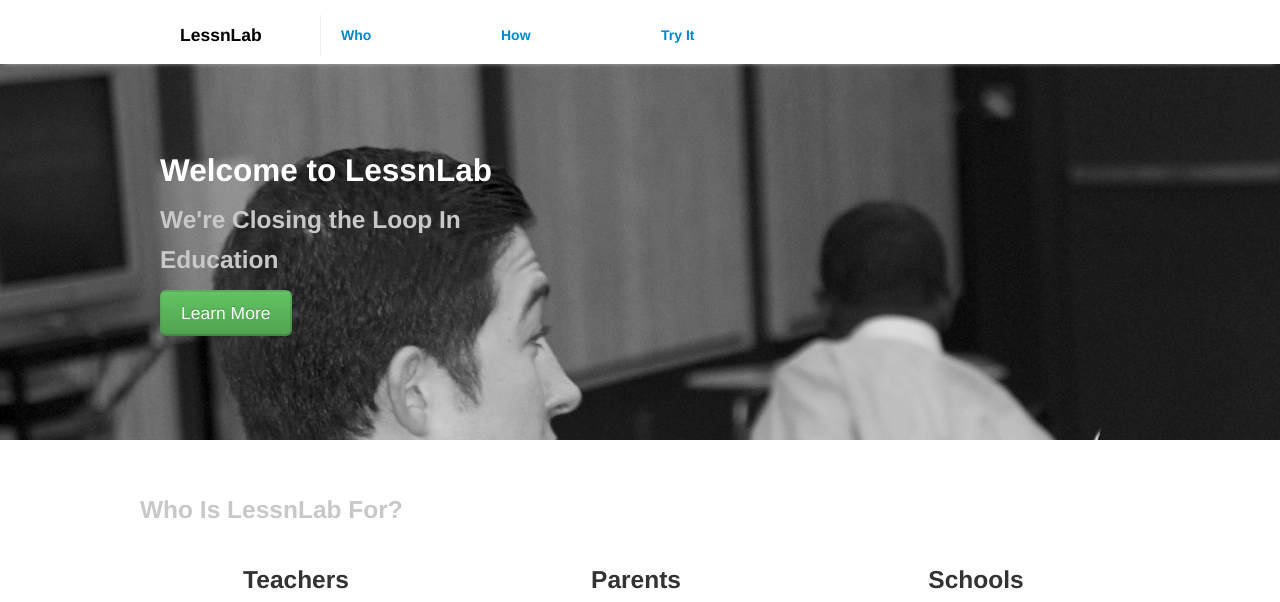
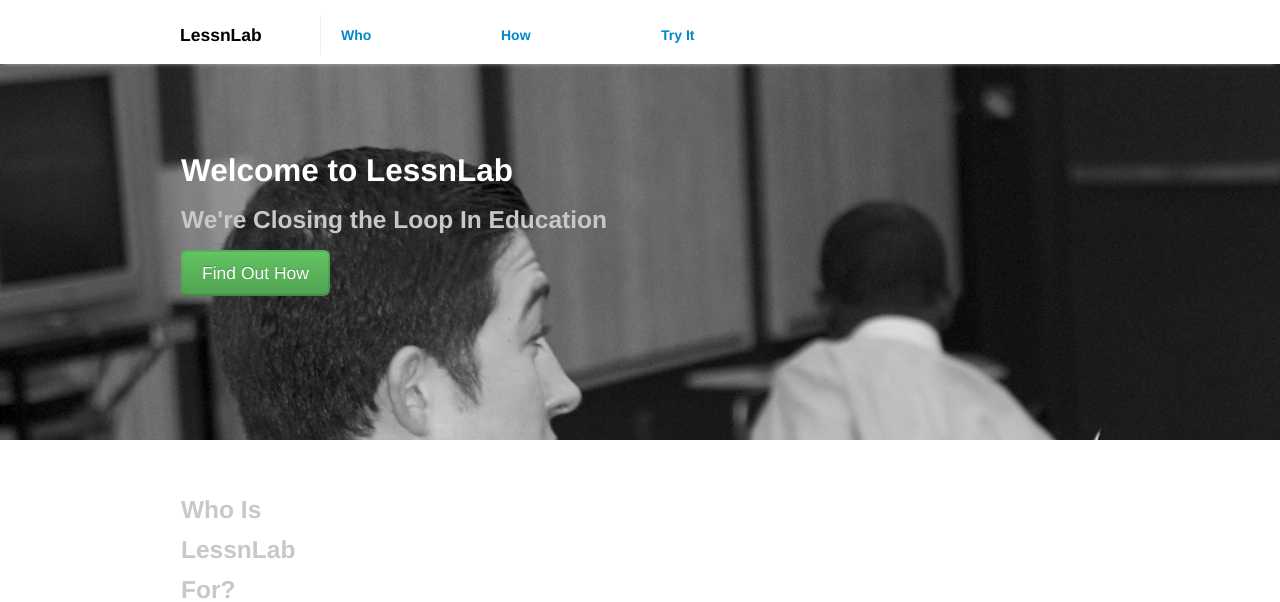
Before and after one commit to arn0601/lessnlab, a Django app: template templates/landing.html in a window 1280 px wide. Shown: the top 602 px of the page. Run offline with Django 3.2, Linux system fonts and the light colour scheme; the template is opened without the code that fills it, so the values that code supplies are empty; some libraries are stand-ins or nearby versions; grey boxes are pictures that could not be loaded.

Commit message:
updated landing page

```diff
--- a/static/landingstyles.css
+++ b/static/landingstyles.css
@@ -21,13 +21,14 @@ body {
 
 .centercontent {
 
-	padding-left: 12%;
+	padding-left: 14%;
 
 }
 
 #fixed_header {
 
 		height: 300px;
+		padding-left: 21px;
 		text-align: left;
 		color: white;
 		width: 100%;
@@ -102,6 +103,7 @@ body {
 .secondheader {
 
 			text-align: left;
+			padding-left: 41px;
 
 }
 
--- a/templates/landing.html
+++ b/templates/landing.html
@@ -46,17 +46,17 @@
   </div>
   <div class="container" id="body">
     <div class="row" id="fixed_header">
-  		<div class="span5 offset2">
+  		<div class="span6 offset2">
   				<h2>Welcome to LessnLab </h2>
   				<h3 id="subheader">We're Closing the Loop In Education</h3>
-  				<a href="#"><button class="btn-success btn-large">Learn More</button></a>
+  				<a href="#"><button class="btn-success btn-large">Find Out How</button></a>
   		</div>
-  		<div class="span5">
+  		<div class="span6">
   		</div>
   	</div>
 	<div class="row bodycontent">
 			<div class="row secondheader">
-				<div class="span12 offset2">
+				<div class="span2 offset2">
 					<h3 id="subheader">Who Is LessnLab For?</h3>
 				</div>
 			</div>
```
